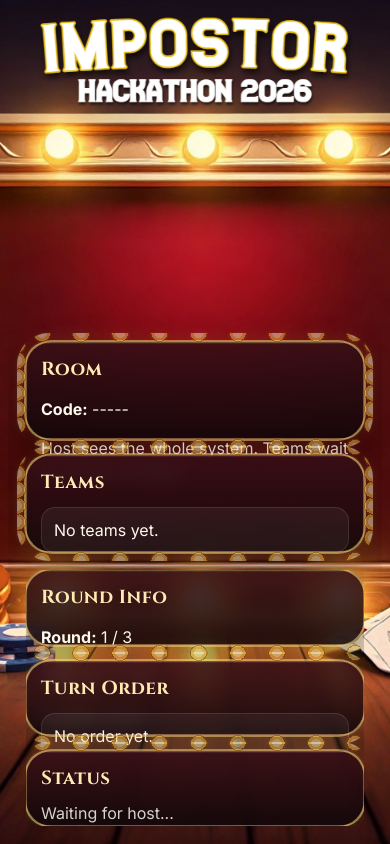
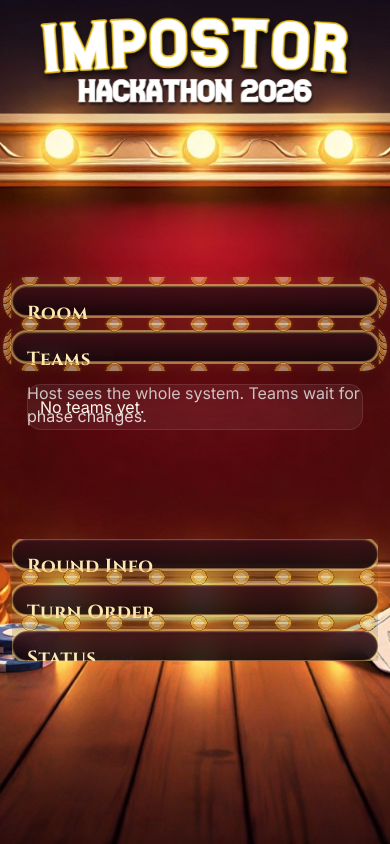
Before and after one commit to Sinnickle/impostor-game, a Flask app: page /game in a window 390 px wide. Run offline with Flask 3, Linux system fonts and the light colour scheme; some libraries are stand-ins or nearby versions.

Commit message:
added new feature

```diff
--- a/app.py
+++ b/app.py
@@ -372,11 +372,13 @@ def calculate_round_result(code):
             "additional_round_triggered": True,
             "additional_round_votes": additional_round_votes,
             "majority_team": None,
-            "actual_impostor": game["impostor"],
+            "actual_impostor": None,
             "majority_correct": False,
-            "individual_correct_teams": individual_correct,
-            "result_text": "An additional round was approved. Same round, same roles, same word, same turn order.",
+            "individual_correct_teams": [],
+            "result_text": "An additional round was approved. Same round, same roles, same word, same turn order."
         }, room=code)
+
+        emit_status(code, "Additional round approved. Host can continue.")
         return
 
     if vote_targets:
--- a/templates/game.html
+++ b/templates/game.html
@@ -1145,24 +1145,72 @@
 
 
         .player-mode {
+    overflow-x: hidden;
+    overflow-y: auto;
+    min-height: 100vh;
+    height: auto;
+    background-size: cover;
+    background-position: center top;
+    background-repeat: no-repeat;
+    background-color: #12070b;
+}
+
+.player-mode body {
+    overflow-y: auto;
+}
+
+        .player-mode .app-shell {
+    width: min(1380px, calc(100vw - 24px));
+    min-height: 100vh;
+    height: auto;
+    margin: 0 auto;
+    padding:
+        clamp(120px, 17vh, 180px)
+        clamp(12px, 1.6vw, 22px)
+        clamp(16px, 2vh, 24px);
+    display: grid;
+    grid-template-columns: minmax(220px, 270px) minmax(0, 1fr) minmax(220px, 270px);
+    grid-template-areas: "left main right";
+    align-items: start;
+    gap: 14px;
+    overflow: visible;
+}
+
+
+
+        .player-mode .side-panel.left-player-panel {
+
+            display: flex;
+
+            grid-area: left;
+
+            justify-content: center;
+
+        }
+
+
+
+        .player-mode .main-panel {
+
+            grid-area: main;
+
+            justify-content: center;
+
+            min-height: 0;
 
             overflow: hidden;
 
-            height: 100vh;
-
-            background-size: cover;
-
-            background-position: center top;
-
-            background-repeat: no-repeat;
-
-            background-color: #12070b;
-
-        }
-
-
-
-        .player-mode body {
+        }
+
+
+
+        .player-mode .right-player-panel {
+
+            grid-area: right;
+
+            justify-content: center;
+
+            min-height: 0;
 
             overflow: hidden;
 
@@ -1170,134 +1218,62 @@
 
 
 
-        .player-mode .app-shell {
-
-            width: min(1400px, calc(100vw - 36px));
-
-            height: 100vh;
-
-            margin: 0 auto;
-
-            padding:
-
-                clamp(210px, 29vh, 320px)
-
-                clamp(18px, 2vw, 28px)
-
-                clamp(18px, 2vh, 28px);
-
-            display: grid;
-
-            grid-template-columns: minmax(260px, 320px) minmax(560px, 1fr) minmax(260px, 320px);
-
-            grid-template-areas: "left main right";
-
-            align-items: stretch;
-
-            gap: 18px;
-
-            overflow: hidden;
-
-        }
-
-
-
-        .player-mode .side-panel.left-player-panel {
-
-            display: flex;
-
-            grid-area: left;
-
-            justify-content: center;
-
-        }
-
-
-
-        .player-mode .main-panel {
-
-            grid-area: main;
-
-            justify-content: center;
+        .player-mode .main-panel .card:first-child {
+
+            display: none;
+
+        }
+
+
+
+        .player-mode .scoreboard-host-only,
+
+        .player-mode .hero-host-only,
+
+        .player-mode .host-only {
+
+            display: none !important;
+
+        }
+
+
+
+        .player-mode .main-panel > .card,
+
+        .player-mode .right-player-panel > .card,
+
+        .player-mode .left-player-panel > .card {
+
+            background: linear-gradient(180deg, rgba(55, 15, 22, 0.88), rgba(16, 7, 10, 0.88));
+
+        }
+
+
+
+        .player-mode .left-player-panel > .card,
+
+        .player-mode .right-player-panel > .card {
+
+            flex: 1 1 0;
 
             min-height: 0;
 
-            overflow: hidden;
-
-        }
-
-
-
-        .player-mode .right-player-panel {
-
-            grid-area: right;
-
-            justify-content: center;
-
-            min-height: 0;
-
-            overflow: hidden;
-
-        }
-
-
-
-        .player-mode .main-panel .card:first-child {
+        }
+
+
+
+        .player-mode .main-panel > .card {
+
+            width: 100%;
+
+        }
+
+
+
+        .player-role-banner {
 
             display: none;
 
-        }
-
-
-
-        .player-mode .scoreboard-host-only,
-
-        .player-mode .hero-host-only,
-
-        .player-mode .host-only {
-
-            display: none !important;
-
-        }
-
-
-
-        .player-mode .main-panel > .card,
-
-        .player-mode .right-player-panel > .card,
-
-        .player-mode .left-player-panel > .card {
-
-            background: linear-gradient(180deg, rgba(55, 15, 22, 0.88), rgba(16, 7, 10, 0.88));
-
-        }
-
-
-
-        .player-mode .left-player-panel > .card,
-
-        .player-mode .right-player-panel > .card {
-
-            flex: 1 1 0;
-
-            min-height: 0;
-
-        }
-
-
-
-        .player-mode .main-panel > .card {
-
-            width: 100%;
-
-        }
-
-
-
-        .player-role-banner {
-
-            display: none;
-
             margin-bottom: 14px;
 
             padding: 18px 20px;
@@ -1463,108 +1439,60 @@
 
 
         @media (max-width: 1180px) {
-
-            .app-shell {
-
-                grid-template-columns: 1fr;
-
-            }
-
-
-
-            .player-mode .app-shell {
-
-                width: min(100vw - 24px, 1100px);
-
-                grid-template-columns: 1fr;
-
-                grid-template-areas:
-
-                    "main"
-
-                    "left"
-
-                    "right";
-
-                height: auto;
-
-                min-height: 100vh;
-
-                overflow-y: auto;
-
-                padding-top: 220px;
-
-            }
-
-
-
-            .player-mode {
-
-                overflow-y: auto;
-
-                height: auto;
-
-                min-height: 100vh;
-
-            }
-
-        }
-
-
+    .app-shell {
+        grid-template-columns: 1fr;
+    }
+
+    .player-mode .app-shell {
+        width: min(100vw - 20px, 1100px);
+        grid-template-columns: 1fr;
+        grid-template-areas:
+            "main"
+            "left"
+            "right";
+        height: auto;
+        min-height: 100vh;
+        overflow: visible;
+        padding-top: 130px;
+    }
+
+    .player-mode {
+        overflow-y: auto;
+        height: auto;
+        min-height: 100vh;
+    }
+}
 
         @media (max-width: 720px) {
-
-            .app-shell {
-
-                padding: 12px;
-
-                gap: 12px;
-
-            }
-
-
-
-            .card {
-
-                padding: 14px;
-
-                border-radius: 20px;
-
-            }
-
-
-
-            .player-mode {
-
-                background-size: cover;
-
-                background-position: center top;
-
-                overflow-y: auto;
-
-                height: auto;
-
-                min-height: 100vh;
-
-            }
-
-
-
-            .player-mode .app-shell {
-
-                width: calc(100vw - 16px);
-
-                height: auto;
-
-                min-height: 100vh;
-
-                overflow-y: auto;
-
-                padding-top: 190px;
-
-            }
-
-        }
+    .app-shell {
+        padding: 12px;
+        gap: 12px;
+    }
+
+    .card {
+        padding: 14px;
+        border-radius: 20px;
+    }
+
+    .player-mode {
+        background-size: cover;
+        background-position: center top;
+        overflow-y: auto;
+        height: auto;
+        min-height: 100vh;
+    }
+
+    .player-mode .app-shell {
+        width: calc(100vw - 12px);
+        height: auto;
+        min-height: 100vh;
+        overflow: visible;
+        padding-top: 110px;
+        padding-left: 6px;
+        padding-right: 6px;
+        gap: 10px;
+    }
+}
 
     </style>
 
@@ -2845,33 +2773,41 @@
             }
         }
 
-        function buildRoundResultHtml(data = {}) {
-            const majorityLine = data.additional_round_triggered
-                ? `<p><strong>Additional round votes:</strong> ${data.additional_round_votes || 0}</p>`
-                : `<p><strong>Majority vote:</strong> ${data.majority_team || "No majority"}</p>`;
-
-            const individualCorrect = Array.isArray(data.individual_correct_teams) && data.individual_correct_teams.length
+function buildRoundResultHtml(data = {}) {
+    const majorityLine = data.additional_round_triggered
+        ? `<p><strong>Additional round votes:</strong> ${data.additional_round_votes || 0}</p>`
+        : `<p><strong>Majority vote:</strong> ${data.majority_team || "No majority"}</p>`;
+
+    const actualImpostorLine = (!data.additional_round_triggered && data.actual_impostor)
+        ? `<p><strong>Actual Impostor:</strong> ${data.actual_impostor}</p>`
+        : "";
+
+    const individualCorrectLine = data.additional_round_triggered
+        ? ""
+        : `<p><strong>Individual correct teams:</strong> ${
+            Array.isArray(data.individual_correct_teams) && data.individual_correct_teams.length
                 ? data.individual_correct_teams.join(", ")
-                : "None";
-
-            const scores = Object.entries(data.scores || {})
-                .sort((a, b) => b[1] - a[1] || a[0].localeCompare(b[0]))
-                .map(([team, score]) => `<li><div class="team-card-row"><span>${team}</span><span class="score-badge">${score}</span></div></li>`)
-                .join("");
-
-            return `
-                <div class="result-box">
-                    <p><strong>Result:</strong> ${data.result_text || "Round result will appear here."}</p>
-                    <p><strong>Actual Impostor:</strong> ${data.actual_impostor || "--"}</p>
-                    ${majorityLine}
-                    <p><strong>Individual correct teams:</strong> ${individualCorrect}</p>
-                    <div style="margin-top: 14px;">
-                        <strong>Scores</strong>
-                        <ul class="clean-list" style="margin-top: 10px;">${scores || "<li>No scores yet.</li>"}</ul>
-                    </div>
-                </div>
-            `;
-        }
+                : "None"
+        }</p>`;
+
+    const scores = Object.entries(data.scores || {})
+        .sort((a, b) => b[1] - a[1] || a[0].localeCompare(b[0]))
+        .map(([team, score]) => `<li><div class="team-card-row"><span>${team}</span><span class="score-badge">${score}</span></div></li>`)
+        .join("");
+
+    return `
+        <div class="result-box">
+            <p><strong>Result:</strong> ${data.result_text || "Round result will appear here."}</p>
+            ${actualImpostorLine}
+            ${majorityLine}
+            ${individualCorrectLine}
+            <div style="margin-top: 14px;">
+                <strong>Scores</strong>
+                <ul class="clean-list" style="margin-top: 10px;">${scores || "<li>No scores yet.</li>"}</ul>
+            </div>
+        </div>
+    `;
+}
 
         function renderGameOver(data = {}) {
             showNormalApp();
```
